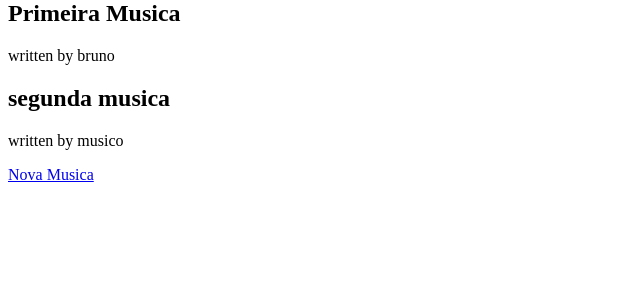
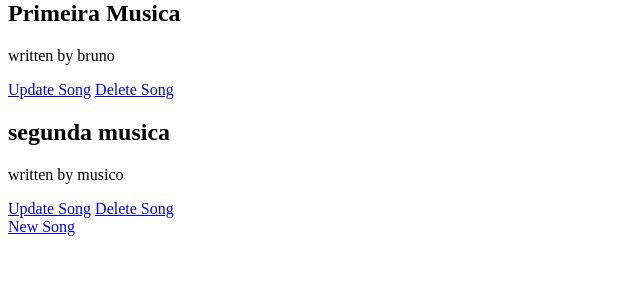
Before and after one commit to Bruno-Vasconcelos/Onimusic-Desafio, a Django app: page /musiconi/ in a window 1280 px wide. Shown: the part 20-320 px from the top of the page, without its empty margins (0-640 px from the left). Run offline with Django 3.2, Linux system fonts and the light colour scheme; data comes from the database, SQL or seed files in the repository; both versions use the stored data as it was after the commit.

Commit message:
CRUD concluido

```diff
--- a/onimusicdesafio/musiconi/models.py
+++ b/onimusicdesafio/musiconi/models.py
@@ -12,7 +12,6 @@ class Song(models.Model):
     def __str__(self):
         return self.title
 
-
 class Artist(models.Model):
     name = models.CharField(max_length=30)
     date_joined = models.DateField()
--- a/onimusicdesafio/musiconi/templates/musiconi/song_list.html
+++ b/onimusicdesafio/musiconi/templates/musiconi/song_list.html
@@ -9,9 +9,11 @@
         <article>
             <h2>{{ song.title }}</h2>
             <p> written by {{ song.artist }}</p>
+            <a href="{% url 'musiconi:update_song' song.id %}">Update Song</a>
+            <a href="{% url 'musiconi:delete_song' song.id %}">Delete Song</a>
         </article>
     {% endfor %}
-    <a href="{% url 'musiconi:create_song' %}">Nova Musica</a>
+    <a href="{% url 'musiconi:create_song' %}">New Song</a>
 
 
 
--- a/onimusicdesafio/musiconi/urls.py
+++ b/onimusicdesafio/musiconi/urls.py
@@ -6,4 +6,6 @@ app_name = "musiconi"
 urlpatterns = [
     path("", views.SongListView.as_view(),name = "list"),
     path('create_song/', views.createSong, name = "create_song"),
+    path('update_song/<str:pk>/', views.updateSong, name = "update_song"),
+    path('delete_song/<str:pk>/', views.deleteSong, name = "delete_song"),
 ]
--- a/onimusicdesafio/musiconi/views.py
+++ b/onimusicdesafio/musiconi/views.py
@@ -13,7 +13,29 @@ def createSong(request):
         form = SongForm(request.POST)
         if form.is_valid():
             form.save()
-            return redirect('/')
+            return redirect('/musiconi')
 
     context = {'form':form}
     return render(request,'musiconi/song_form.html', context)
+
+def updateSong(request, pk):
+
+    song = Song.objects.get(id=pk)
+    form = SongForm(instance=song)
+
+    if request.method == 'POST':
+        form = SongForm(request.POST, instance=song)
+        if form.is_valid():
+            form.save()
+            return redirect('/musiconi')
+
+    context = {'form':form}
+    return render(request,'musiconi/song_form.html', context)
+
+def deleteSong(request,pk):
+    song = Song.objects.get(id=pk)
+    if request.method == 'POST':
+        song.delete()
+        return redirect('/musiconi')
+    context = {'item':song}
+    return render(request,'musiconi/delete.html', context)
```
Also changed, not shown: onimusicdesafio/musiconi/templates/musiconi/delete.html (added, +10 -0 lines), onimusicdesafio/db.sqlite3.
